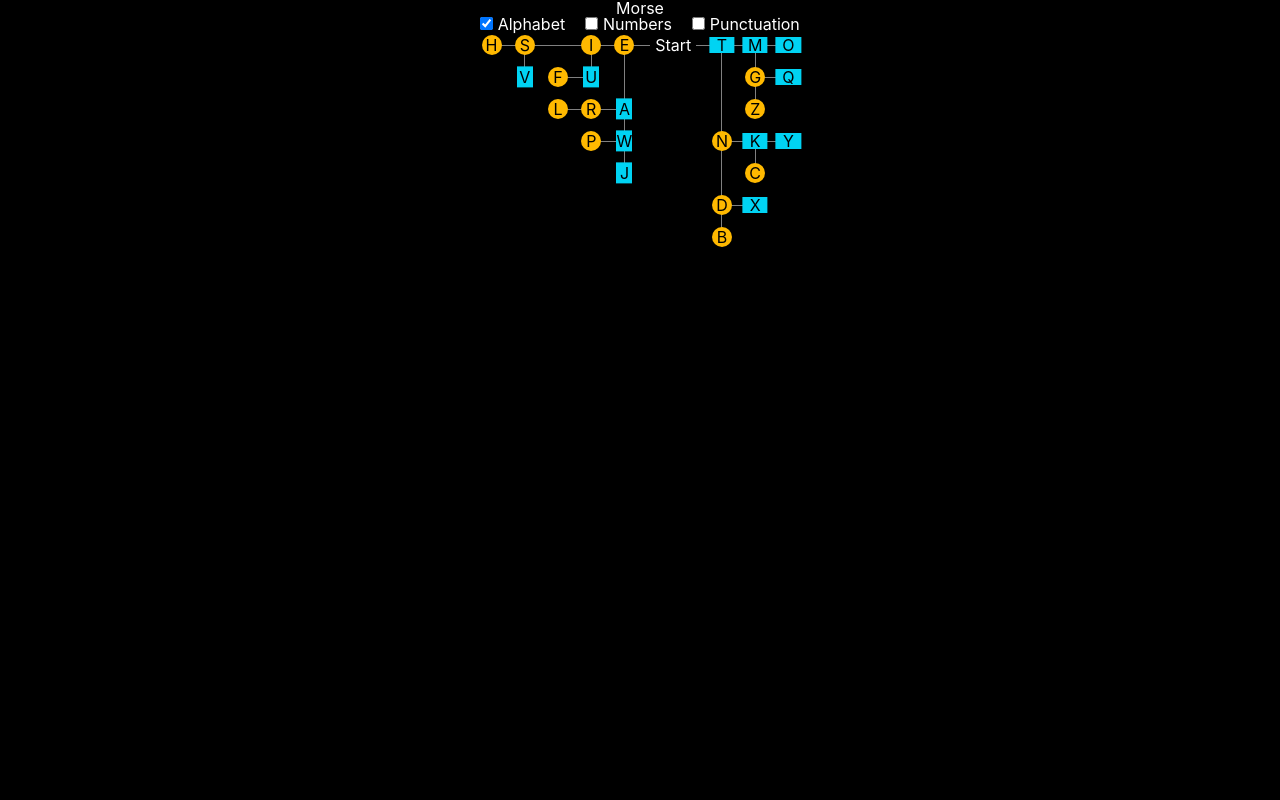
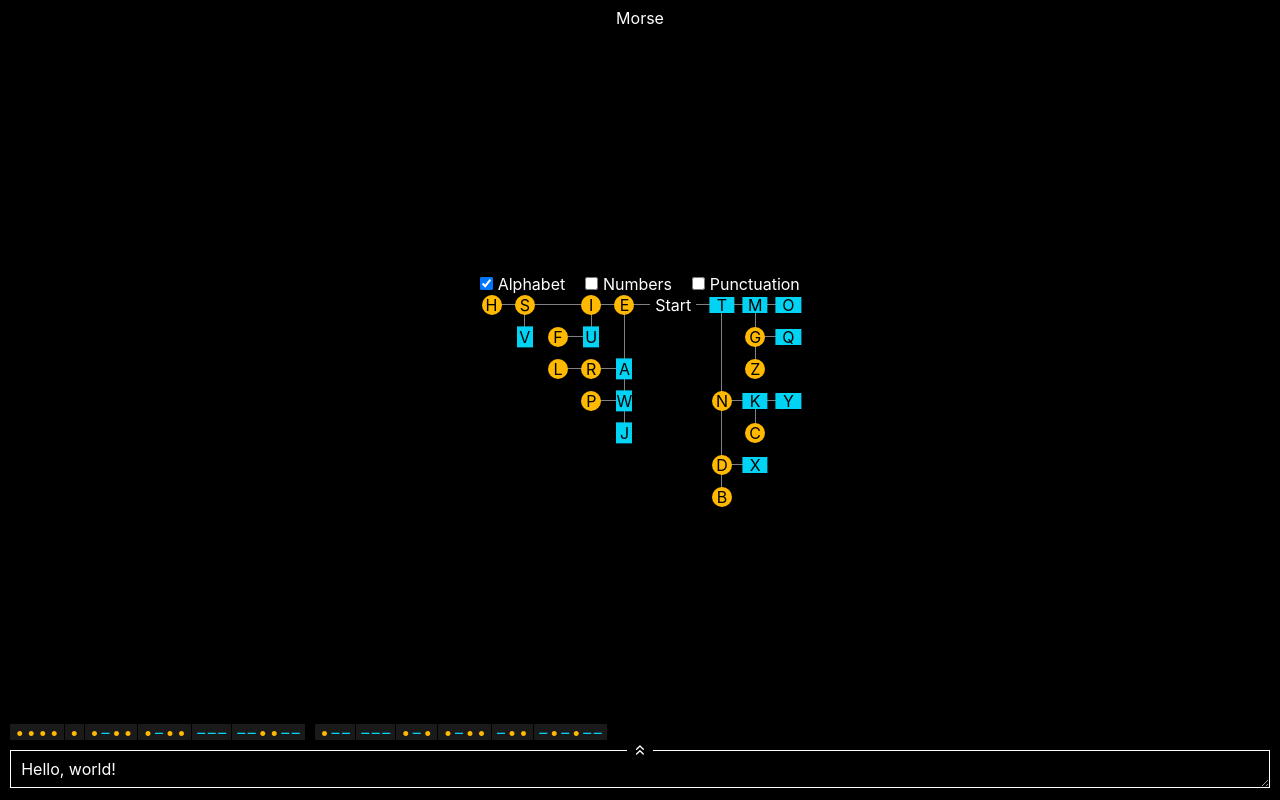
Before and after one commit to nuotsu/morse, a SvelteKit app: page / in a window 1280 px wide. Built offline with nearby package versions, Linux system fonts and the light colour scheme.

Commit message:
add text converter

```diff
--- a/src/lib/morse.ts
+++ b/src/lib/morse.ts
@@ -216,3 +216,8 @@ export function buildChart(enabled: Record<Group, boolean>): Chart {
 export function pathTo(chart: Chart, code: string): MorseNode[] {
 	return [...code].map((_, i) => chart.byCode.get(code.slice(0, i + 1))!)
 }
+
+const codeByChar = new Map([...allChars].map(([code, { char }]) => [char, code]))
+
+/** Morse code for a single character (case-insensitive), or undefined if it has none. */
+export const encodeChar = (char: string) => codeByChar.get(char.toUpperCase())
--- a/src/routes/+layout.svelte
+++ b/src/routes/+layout.svelte
@@ -7,9 +7,10 @@
 </script>
 
 <svelte:head>
+	<title>Morse</title>
+	<meta name="description" content="" />
+
 	<link rel="icon" href={favicon} />
 </svelte:head>
 
-<h1 class="text-center">Morse</h1>
-
 {@render children()}
--- a/src/routes/+page.svelte
+++ b/src/routes/+page.svelte
@@ -1,7 +1,8 @@
 <script lang="ts">
-	import { buildChart, DOT, pathTo, type Group } from '#lib/morse.ts'
-	import Button from '#ui/button.svelte'
+	import type { Group } from '#lib/morse.ts'
 	import Controls from '#ui/controls.svelte'
+	import MorseChart from '#ui/morse-chart.svelte'
+	import Prompt from '#ui/prompt.svelte'
 
 	let enabled = $state<Record<Group, boolean>>({
 		alphabet: true,
@@ -9,114 +10,16 @@
 		punctuation: false
 	})
 
-	// only what's enabled (plus the nodes leading to it) is laid out, so the chart shrinks to fit
-	const chart = $derived(buildChart(enabled))
-
-	let selected = $state<string | null>(null) // morse code of the selected node
-
-	const path = $derived(selected ? pathTo(chart, selected) : [])
-	const onPath = $derived(new Set(path.map((n) => n.code)))
-
-	const codeByChar = $derived(
-		new Map(chart.nodes.filter((n) => n.active).map((n) => [n.char, n.code]))
-	)
-
-	const toggle = (code: string) => (selected = selected === code ? null : code)
-
-	function onkeydown(e: KeyboardEvent) {
-		if (e.key === 'Escape') return (selected = null)
-		if (e.metaKey || e.ctrlKey || e.altKey || e.repeat) return
-
-		const code = codeByChar.get(e.key.toUpperCase())
-		if (!code) return
-
-		e.preventDefault() // e.g. "/" and "'" open quick-find in some browsers
-		toggle(code)
-	}
-
-	// drop the selection if its character just disappeared
-	function dropHiddenSelection() {
-		if (selected && !chart.byCode.get(selected)?.active) selected = null
-	}
+	let selected = $state<string | null>(null)
 </script>
 
-<svelte:window {onkeydown} />
+<main class="flex min-h-svh flex-col gap-ch *:w-full">
+	<h1 class="p-ch text-center">Morse</h1>
 
-<Controls bind:enabled onchange={dropHiddenSelection} />
-
-<div
-	class="chart isolate mx-auto no-scrollbar grid max-w-max overflow-x-auto px-[2px] py-[.5ch] text-center"
-	style="--cols: {chart.cols}; grid-template-columns: repeat({chart.start.col -
-		1}, var(--w)) min-content repeat({chart.cols -
-		chart.start.col}, var(--w)); grid-template-rows: repeat({chart.rows}, var(--h))"
-	role="group"
-	aria-label="Morse code decoder chart"
->
-	<div
-		class="flex flex-col gap-[1.5ch]"
-		style="grid-column: {chart.start.col}; grid-row: {chart.start.row}"
-	>
-		<button class="px-[.5ch]" onclick={() => (selected = null)}>
-			<span class="grid bg-background px-[.5ch]">Start</span>
-		</button>
-
-		{#if path.length}
-			{#key path.at(-1)?.char}
-				<output
-					class="my-auto flex items-center gap-ch transition-opacity starting:opacity-0"
-					style="grid-column: {chart.start.col}; grid-row: 2 / -1"
-					aria-live="polite"
-				>
-					<span
-						class="grid aspect-square size-[1.25lh] place-content-center rounded-full bg-foreground text-background"
-					>
-						{path.at(-1)?.char}
-					</span>
-
-					{#each [...selected!] as symbol, i (i)}
-						<span data-symbol={symbol === DOT ? 'DOT' : 'DASH'}>{symbol}</span>
-					{/each}
-				</output>
-			{/key}
-		{/if}
+	<div class="my-auto px-ch">
+		<Controls bind:enabled />
+		<MorseChart {enabled} bind:selected />
 	</div>
 
-	{#each chart.nodes as node (node.code)}
-		<Button
-			{node}
-			junction={!node.active}
-			selected={selected === node.code}
-			onPath={onPath.has(node.code)}
-			dimmed={path.length > 0 && !onPath.has(node.code)}
-			onclick={() => toggle(node.code)}
-		/>
-	{/each}
-</div>
-
-<style>
-	output {
-		writing-mode: vertical-lr;
-
-		span:first-child {
-			writing-mode: horizontal-tb;
-		}
-
-		[data-symbol='DOT'] {
-			color: var(--dot);
-		}
-		[data-symbol='DASH'] {
-			color: var(--dash);
-		}
-	}
-
-	.chart {
-		--w: 2.5ch;
-		--h: 1lh;
-		--gap-x: 0.5lh;
-		--gap-y: 1lh;
-		--sx: calc(var(--w) + var(--gap-x));
-		--sy: calc(var(--h) + var(--gap-y));
-
-		gap: var(--gap-y) var(--gap-x);
-	}
-</style>
+	<Prompt bind:selected />
+</main>
--- a/src/routes/layout.css
+++ b/src/routes/layout.css
@@ -47,6 +47,10 @@
 		--dash: var(--color-cyan-400);
 	}
 
+	:focus {
+		outline: none;
+	}
+
 	* {
 		min-width: 0;
 	}
@@ -56,11 +60,12 @@
 	}
 
 	button {
+		user-select: none;
 		cursor: pointer;
 	}
 
-	:focus {
-		outline: none;
+	kbd {
+		font: inherit;
 	}
 }
 
--- a/src/ui/button.svelte
+++ b/src/ui/button.svelte
@@ -32,14 +32,14 @@
 	aria-pressed={selected}
 	{onclick}
 >
-	<span
+	<kbd
 		class="relative isolate grid text-background"
 		data-type={code.at(-1) === DOT ? 'DOT' : 'DASH'}
 		data-junction={junction || undefined}
 		data-axis={dx === 0 ? 'vertical' : 'horizontal'}
 	>
 		{char}
-	</span>
+	</kbd>
 </button>
 
 <style>
@@ -155,7 +155,7 @@
 		 * that would make it a stacking context and trap its lines above neighbours.
 		 */
 		&[data-dimmed] {
-			> span {
+			> kbd {
 				--mix: 50%;
 			}
 
--- /dev/null
+++ b/src/ui/morse-chart.svelte
@@ -0,0 +1,120 @@
+<script lang="ts">
+	import { buildChart, DOT, pathTo, type Group } from '#lib/morse.ts'
+	import Button from '#ui/button.svelte'
+
+	let {
+		enabled,
+		selected = $bindable(null)
+	}: { enabled: Record<Group, boolean>; selected?: string | null } = $props()
+
+	// only what's enabled (plus the nodes leading to it) is laid out, so the chart shrinks to fit
+	const chart = $derived(buildChart(enabled))
+
+	// drop the selection if its character just disappeared
+	$effect.pre(() => {
+		if (selected && !chart.byCode.get(selected)?.active) selected = null
+	})
+
+	const path = $derived(selected ? pathTo(chart, selected) : [])
+	const onPath = $derived(new Set(path.map((n) => n.code)))
+
+	const codeByChar = $derived(
+		new Map(chart.nodes.filter((n) => n.active).map((n) => [n.char, n.code]))
+	)
+
+	const toggle = (code: string) => (selected = selected === code ? null : code)
+
+	function onkeydown(e: KeyboardEvent) {
+		// only when nothing is focused (focus rests on body / the root)
+		const active = document.activeElement
+		if (active && active !== document.body && active !== document.documentElement) return
+
+		if (e.key === 'Escape') return (selected = null)
+		if (e.metaKey || e.ctrlKey || e.altKey || e.repeat) return
+
+		const code = codeByChar.get(e.key.toUpperCase())
+		if (!code) return
+
+		e.preventDefault() // e.g. "/" and "'" open quick-find in some browsers
+		toggle(code)
+	}
+</script>
+
+<svelte:window {onkeydown} />
+
+<figure
+	class="chart isolate mx-auto no-scrollbar grid max-w-max overflow-x-auto px-0.5 py-[.5ch] text-center"
+	style="--cols: {chart.cols}; grid-template-columns: repeat({chart.start.col -
+		1}, var(--w)) min-content repeat({chart.cols -
+		chart.start.col}, var(--w)); grid-template-rows: repeat({chart.rows}, var(--h))"
+	role="group"
+	aria-label="Morse code decoder chart"
+>
+	<figcaption
+		class="flex flex-col gap-[1.5ch]"
+		style="grid-column: {chart.start.col}; grid-row: {chart.start.row}"
+	>
+		<button class="px-[.5ch]" onclick={() => (selected = null)}>
+			<span class="grid bg-background px-[.5ch]">Start</span>
+		</button>
+
+		{#if path.length}
+			{#key path.at(-1)?.char}
+				<output
+					class="my-auto flex items-center gap-ch transition-opacity starting:opacity-0"
+					style="grid-column: {chart.start.col}; grid-row: 2 / -1"
+					aria-live="polite"
+				>
+					<span
+						class="grid aspect-square size-[1.25lh] place-content-center rounded-full bg-foreground text-background"
+					>
+						{path.at(-1)?.char}
+					</span>
+
+					{#each [...selected!] as symbol, i (i)}
+						<span data-symbol={symbol === DOT ? 'DOT' : 'DASH'}>{symbol}</span>
+					{/each}
+				</output>
+			{/key}
+		{/if}
+	</figcaption>
+
+	{#each chart.nodes as node (node.code)}
+		<Button
+			{node}
+			junction={!node.active}
+			selected={selected === node.code}
+			onPath={onPath.has(node.code)}
+			dimmed={path.length > 0 && !onPath.has(node.code)}
+			onclick={() => toggle(node.code)}
+		/>
+	{/each}
+</figure>
+
+<style>
+	output {
+		writing-mode: vertical-lr;
+
+		span:first-child {
+			writing-mode: horizontal-tb;
+		}
+
+		[data-symbol='DOT'] {
+			color: var(--dot);
+		}
+		[data-symbol='DASH'] {
+			color: var(--dash);
+		}
+	}
+
+	.chart {
+		--w: 2.5ch;
+		--h: 1lh;
+		--gap-x: 0.5lh;
+		--gap-y: 1lh;
+		--sx: calc(var(--w) + var(--gap-x));
+		--sy: calc(var(--h) + var(--gap-y));
+
+		gap: var(--gap-y) var(--gap-x);
+	}
+</style>
--- /dev/null
+++ b/src/ui/prompt.svelte
@@ -0,0 +1,82 @@
+<script lang="ts">
+	import { DOT, encodeChar } from '#lib/morse.ts'
+
+	let { selected = $bindable(null) }: { selected?: string | null } = $props()
+
+	let value = $state('Hello, world!')
+
+	const words = $derived(
+		value
+			.split(/\s+/)
+			.map((word) =>
+				[...word]
+					.map((char) => ({ char: char.toUpperCase(), code: encodeChar(char) }))
+					.filter((c): c is { char: string; code: string } => c.code !== undefined)
+			)
+			.filter((word) => word.length)
+	)
+</script>
+
+<article class="relative z-1 p-ch pt-0">
+	<textarea
+		class="field-sizing-content max-h-[10lh] w-full overflow-y-auto border p-ch"
+		rows={3}
+		placeholder="Enter text to convert"
+		bind:value></textarea>
+
+	<fieldset
+		class="absolute bottom-full left-1/2 z-1 flex min-w-max -translate-x-1/2 translate-y-[.5lh] flex-wrap items-center justify-center gap-x-ch bg-background px-[.5ch]"
+	>
+		<legend class="flex items-center">
+			<svg
+				class="size-[1em]"
+				viewBox="0 0 24 24"
+				width="1em"
+				height="1em"
+				fill="none"
+				stroke="currentColor"
+				stroke-width="2"
+				stroke-linecap="round"
+				stroke-linejoin="round"
+				aria-hidden="true"
+			>
+				<path d="m17 11-5-5-5 5" />
+				<path d="m17 18-5-5-5 5" />
+			</svg>
+			<span class="sr-only">Morse code</span>
+		</legend>
+	</fieldset>
+
+	<output class="absolute inset-x-0 bottom-full order-first p-ch backdrop-blur">
+		<div class="flex max-h-[10lh] flex-wrap content-start gap-x-ch gap-y-[.25lh] overflow-y-auto">
+			{#each words as word, i (i)}
+				<span class="flex flex-wrap gap-px">
+					{#each word as { char, code }, j (j)}
+						<ruby>
+							<button
+								class="flex items-center gap-[.25ch] bg-foreground/10 px-[.5ch] transition-colors aria-pressed:bg-foreground/25"
+								aria-pressed={selected === code}
+								onclick={() => (selected = selected === code ? null : code)}
+							>
+								{#each [...code] as symbol, k (k)}
+									<span data-symbol={symbol === DOT ? 'DOT' : 'DASH'}>{symbol}</span>
+								{/each}
+							</button>
+
+							<rt class="sr-only">{char}</rt>
+						</ruby>
+					{/each}
+				</span>
+			{/each}
+		</div>
+	</output>
+</article>
+
+<style>
+	[data-symbol='DOT'] {
+		color: var(--dot);
+	}
+	[data-symbol='DASH'] {
+		color: var(--dash);
+	}
+</style>
```
